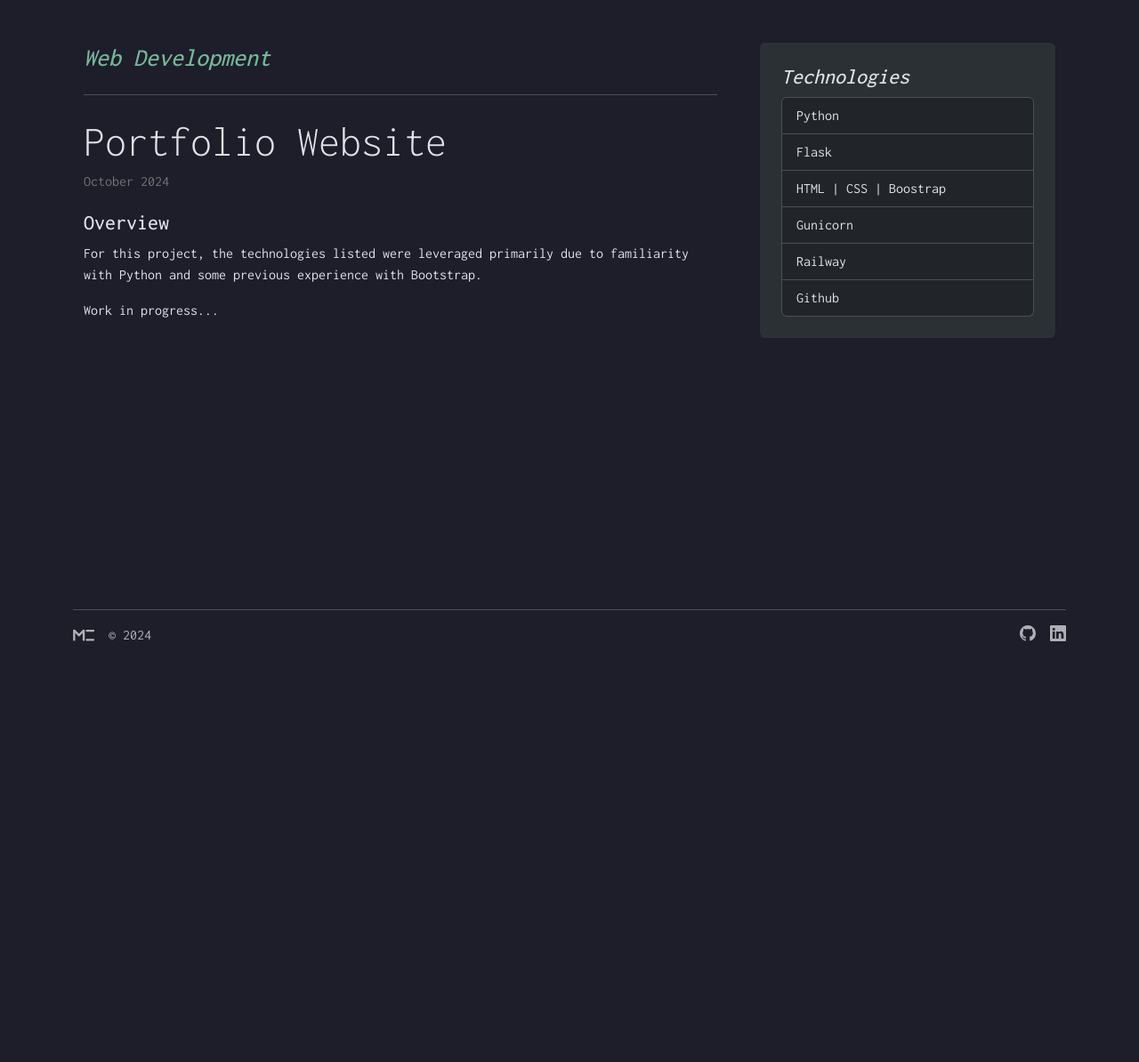
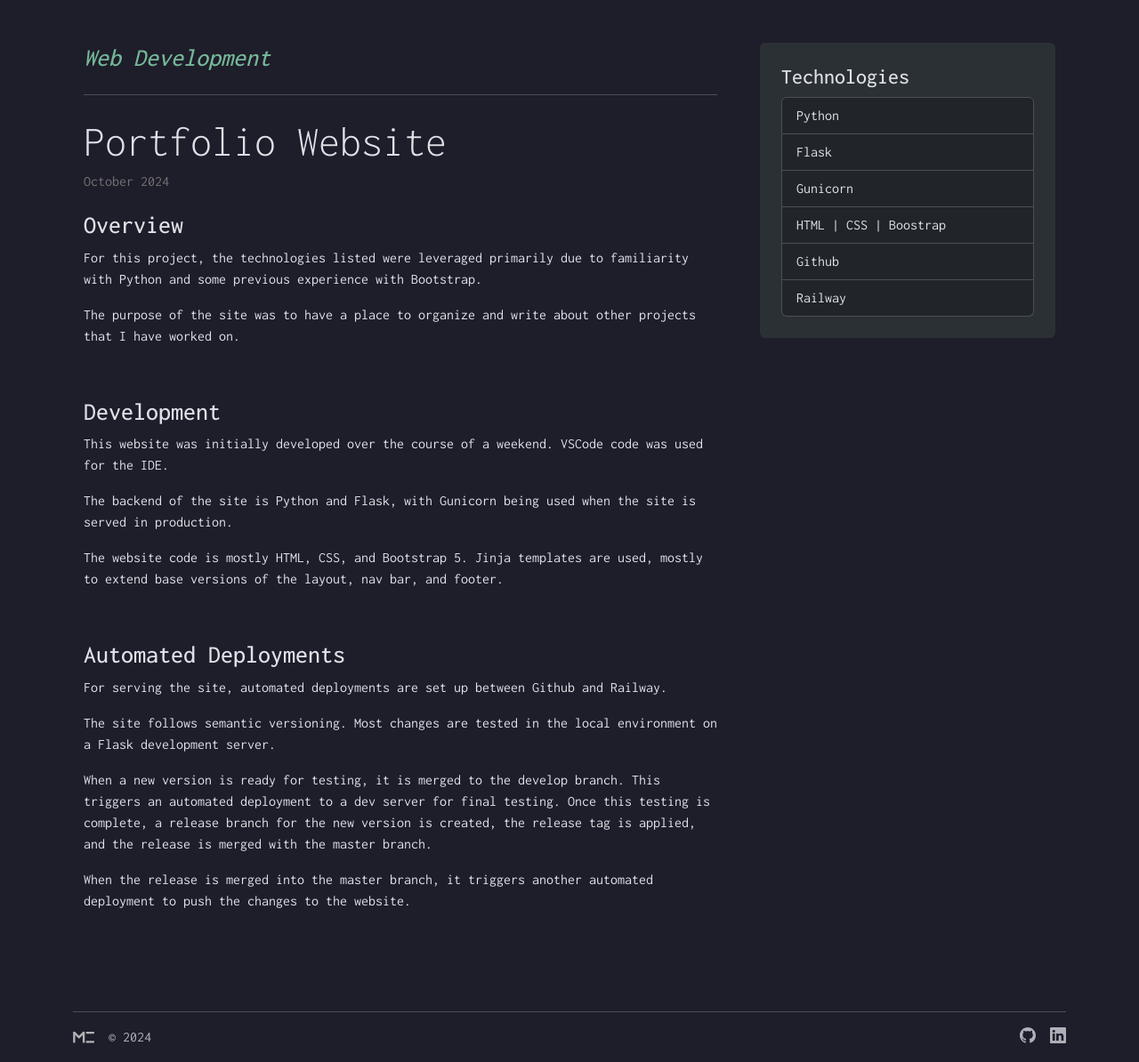
Before and after one commit to mbcollins2/portfolio, a Flask app: page /projects/portfolio-website in a window 1280 px wide. Shown: the part 58-1252 px from the top of the page at 89% size. Before the commit the page ends 779 px from the top, so only its background shows below. Run offline with Flask 3, Linux system fonts and the light colour scheme.

Commit message:
Adding project writeup for portfolio site

```diff
--- a/src/portfolio/__init__.py
+++ b/src/portfolio/__init__.py
@@ -1,8 +1,21 @@
+import tomllib
 from flask import Flask, render_template
 from flask_caching import Cache
 
+# parse toml config file
+with open("pyproject.toml", "rb") as f:
+    config = tomllib.load(f)
+
+
 app = Flask(__name__)
 cache = Cache(app, config={"CACHE_TYPE": "SimpleCache"})
+
+
+@app.context_processor
+def context():
+    return dict(
+        version = config["project"]["version"],
+    )
 
 
 @app.route("/")
--- a/src/portfolio/static/style.css
+++ b/src/portfolio/static/style.css
@@ -1,12 +1,5 @@
 body {
     font-family: 'Inconsolata', sans-serif;
-    /* font-family: 'Roboto', sans-serif; */
-    /* font-family: 'Space Mono', sans-serif; */
-    /* font-family: 'Inter', sans-serif; */
-    /* font-family: 'DM Sans', sans-serif; */
-    /* font-family: 'Space Grotesk', sans-serif; */
-    /* font-family: 'Work Sans', sans-serif; */
-
     display: flex;
     flex-direction: column;
     min-height: 100vh;
@@ -17,10 +10,25 @@ body .content {
     flex: 1;
 }
 
-/* footer {
-    padding-top: 12px;
-    padding-bottom: 12px;
+footer .release-link {
+    text-decoration: none;
+    position: relative;
+}
+footer .release-link::after {
+    content: 'open_in_new';
+    font-family: 'Material Symbols Outlined';
+    font-size: 10px;
+    right: 20px;
+    opacity: 0;
+    transition: opacity 0.2s ease, right 0.2s ease;
+}
+/* footer .release-link:hover {
+    text-decoration: underline;
 } */
+footer .release-link:hover::after {
+    opacity: 1;
+    right: 20px;
+}
 
 .navbar-toggler,
 .navbar-toggler:focus,
@@ -34,7 +42,6 @@ body .content {
 .nav-item {
     --bs-nav-link-color: #c9c8c7;
     --bs-nav-link-hover-color: #c9c8c7;
-    /* padding: .5rem;  */
 }
 
 #project-dropdown-button {
@@ -91,13 +98,13 @@ body .content {
     height: 3rem;
 }
 
+
 .background-image {
     filter: brightness(80%);
 }
 
 .background-image:hover {
     filter: brightness(100%);
-    /* transition: transform 0.9s ease;   */
 }
 
 .navbar .nav-link:hover {
--- a/src/portfolio/templates/footer.html
+++ b/src/portfolio/templates/footer.html
@@ -13,6 +13,10 @@
       </svg>
 
       <span class="mb-3 mb-md-0 text-body-secondary">&copy; 2024</span>
+
+      <!-- <a href="https://github.com/mbcollins2/portfolio/releases" target="_blank" class="release-link">
+        <span class="mb-3 mb-md-0 text-body-secondary ps-3">v{{ version }}</span>
+      </a> -->
     </div>
 
     <ul class="nav col-md-4 justify-content-end list-unstyled d-flex">
--- a/src/portfolio/templates/pages/home.html
+++ b/src/portfolio/templates/pages/home.html
@@ -23,11 +23,7 @@
             <a href="{{ url_for('projects') }}" rel="noopener noreferrer" style="text-decoration: none;">
               <span class="text-sm text-primary-emphasis hero-text-link">personal projects</span>
             </a>
-            that I've worked, see my
-            <a href="#" rel="noopener noreferrer" style="text-decoration: none;">
-              <span class="text-sm text-primary-emphasis hero-text-link">resume</span>
-            </a>
-            highlights (coming soon), and link to my
+            that I've worked on and link to my
             <a class="text-body-secondary" href="https://github.com/mbcollins2" target="_blank" rel="noopener noreferrer" style="text-decoration: none;">
               <svg xmlns="http://www.w3.org/2000/svg" width="18" height="18" fill="currentColor" class="bi" viewBox="0 0 16 16">
                   <path d="M8 0C3.58 0 0 3.58 0 8c0 3.54 2.29 6.53 5.47 7.59.4.07.55-.17.55-.38 0-.19-.01-.82-.01-1.49-2.01.37-2.53-.49-2.69-.94-.09-.23-.48-.94-.82-1.13-.28-.15-.68-.52-.01-.53.63-.01 1.08.58 1.23.82.72 1.21 1.87.87 2.33.66.07-.52.28-.87.51-1.07-1.78-.2-3.64-.89-3.64-3.95 0-.87.31-1.59.82-2.15-.08-.2-.36-1.02.08-2.12 0 0 .67-.21 2.2.82.64-.18 1.32-.27 2-.27s1.36.09 2 .27c1.53-1.04 2.2-.82 2.2-.82.44 1.1.16 1.92.08 2.12.51.56.82 1.27.82 2.15 0 3.07-1.87 3.75-3.65 3.95.29.25.54.73.54 1.48 0 1.07-.01 1.93-.01 2.2 0 .21.15.46.55.38A8.01 8.01 0 0 0 16 8c0-4.42-3.58-8-8-8"/>
--- a/src/portfolio/templates/pages/projects.html
+++ b/src/portfolio/templates/pages/projects.html
@@ -22,7 +22,7 @@
               <strong class="d-inline-block mb-2 text-primary-emphasis">GenAI</strong>
               <h3 class="mb-0">Fantasy Football Power Rankings</h3>
               <div class="mb-1 text-body-secondary">2024</div>
-              <p class="card-text mb-auto">Leveraging a GenAI RAG architecture to generate weekly fantasy football power rankings.</p>
+              <p class="card-text mb-auto">Leveraging an LLM RAG architecture to generate weekly fantasy football power rankings.</p>
               <p class="mb-auto">&nbsp;</p>
               <a href="#" class="icon-link gap-1 icon-link-hover stretched-link">
                 Coming soon
--- a/src/portfolio/templates/pages/projects/portfolio_website.html
+++ b/src/portfolio/templates/pages/projects/portfolio_website.html
@@ -17,14 +17,49 @@
             <h2 class="display-5 mb-1">Portfolio Website</h2>
             <p class="blog-post-meta">October 2024</p>
 
-            <h4 class="">Overview</h4>
+            <h3 class="">Overview</h4>
             <p>
               For this project, the technologies listed were leveraged
               primarily due to familiarity with Python and some previous experience
               with Bootstrap.
             </p>
             <p>
-              Work in progress...
+              The purpose of the site was to have a place to organize and write about
+              other projects that I have worked on.
+            </p>
+            <p>&nbsp;</p>
+            <h3 class="">Development</h4>
+            <p>
+              This website was initially developed over the course of a weekend. VSCode
+              code was used for the IDE.
+            </p>
+            <p>
+              The backend of the site is Python and Flask, with Gunicorn being used
+              when the site is served in production.
+            </p>
+            <p>
+              The website code is mostly HTML, CSS, and Bootstrap 5. Jinja templates are
+              used, mostly to extend base versions of the layout, nav bar, and footer.
+            </p>
+            <p>&nbsp;</p>
+            <h3 class="">Automated Deployments</h4>
+            <p>
+              For serving the site, automated deployments are set up between Github and
+              Railway.
+            </p>
+            <p>
+              The site follows semantic versioning. Most changes are tested in
+              the local environment on a Flask development server.
+            </p>
+            <p>
+              When a new version is ready for testing, it is merged to the develop branch.
+              This triggers an automated deployment to a dev server for final testing. Once this
+              testing is complete, a release branch for the new version is created, the release
+              tag is applied, and the release is merged with the master branch.
+            </p>
+            <p>
+              When the release is merged into the master branch, it triggers another automated
+              deployment to push the changes to the website.
             </p>
 
           </article>
@@ -35,14 +70,14 @@
         <div class="col-md-4">
           <div class="position-sticky" style="top: 2rem;">
             <div class="p-4 mb-3 bg-body-tertiary rounded">
-              <h4 class="fst-italic">Technologies</h4>
+              <h4 class="">Technologies</h4>
               <ul class="list-group">
                 <li class="list-group-item">Python</li>
                 <li class="list-group-item">Flask</li>
+                <li class="list-group-item">Gunicorn</li>
                 <li class="list-group-item">HTML | CSS | Boostrap</li>
-                <li class="list-group-item">Gunicorn</li>
+                <li class="list-group-item">Github</li>
                 <li class="list-group-item">Railway</li>
-                <li class="list-group-item">Github</li>
               </ul>
             </div>
           </div>
```
Also changed, not shown: src/portfolio/templates/pages/projects/project_template.html (renamed from src/portfolio/templates/pages/projects/portfolio_template.html).
